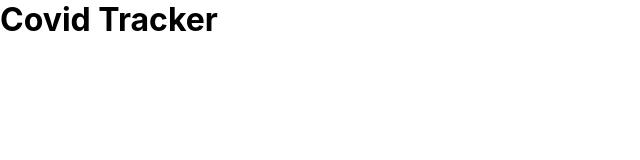
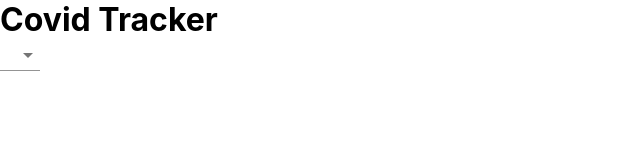
Before and after one commit to AjaxCodes/trackerCovid, a React (Create React App) app in the folder covid-tracker/: page / in a window 1280 px wide. Shown: the top 160 px of the page, without its empty margins (0-640 px from the left). Built offline with nearby package versions, Linux system fonts and the light colour scheme.

Commit message:
dropdown created

```diff
--- a/covid-tracker/src/App.js
+++ b/covid-tracker/src/App.js
@@ -1,10 +1,31 @@
 import React from "react";
 import "./App.css";
+import { FormControl, Select, MenuItem } from "@material-ui/core";
 
 function App() {
   return (
     <div className="App">
       <h1>Covid Tracker</h1>
+
+      <FormControl className="appDropdown">
+        <Select varient="outlined" vlaue="abc">
+          <MenuItem value="worldwide">worldwide 1</MenuItem>
+          <MenuItem value="worldwide">worldwide 2</MenuItem>
+          <MenuItem value="worldwide">worldwide 3</MenuItem>
+          <MenuItem value="worldwide">worldwide 4</MenuItem>
+        </Select>
+      </FormControl>
+
+      {/* Header */}
+      {/* Title Select input drop down*/}
+      {/* */}
+
+      {/* info box*/}
+      {/* info box */}
+      {/* info box */}
+
+      {/* map */}
+      {/* graph table */}
     </div>
   );
 }
```
